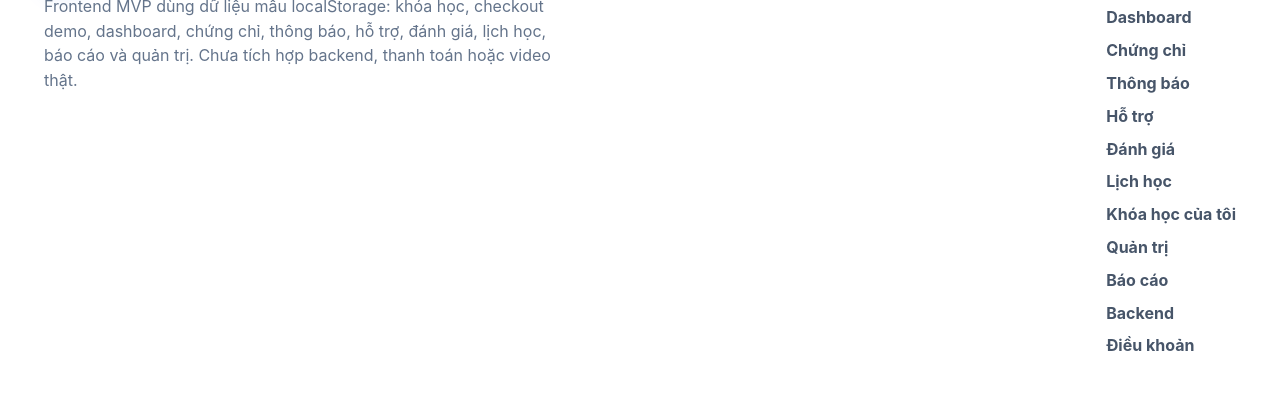
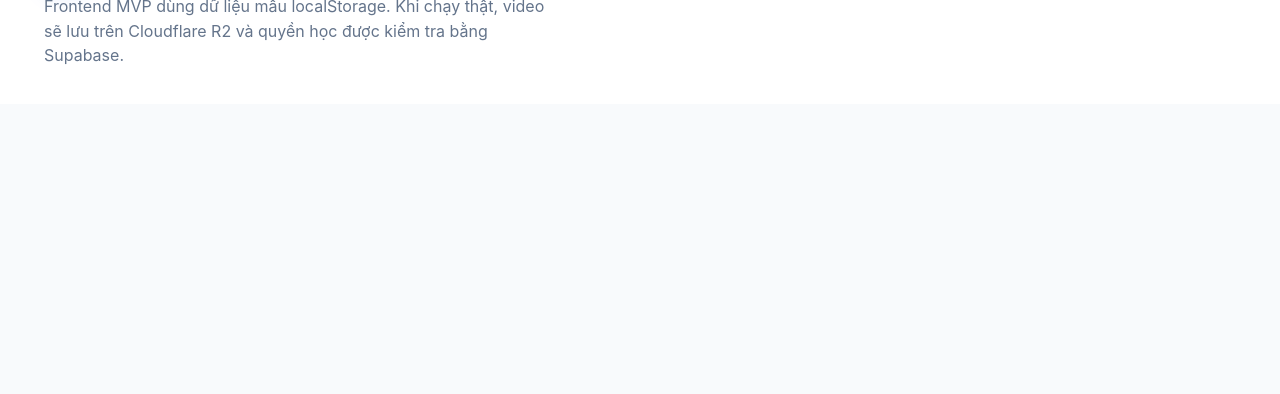
Before and after one commit to tuvungonline-gif/hoctructuyen, a website: page index.html in a window 1280 px wide. Shown: the part 4452-4846 px from the top of the page. After the commit the page ends 4556 px from the top, so only its background shows below. Drawn offline with Linux system fonts and the light colour scheme.

Commit message:
Bỏ menu footer bên phải cho giao diện gọn hơn

```diff
--- a/index.html
+++ b/index.html
@@ -25,9 +25,11 @@
       </nav>
     </header>
     <main id="app" class="app-shell"></main>
-    <footer class="site-footer">
-      <div><a class="brand footer-brand" href="#/"><span class="brand-mark">EV</span><span><strong>EduVideo</strong><small>Nền tảng học video mẫu</small></span></a><p>Frontend MVP dùng dữ liệu mẫu localStorage: khóa học, checkout demo, dashboard, chứng chỉ, thông báo, hỗ trợ, đánh giá, lịch học, báo cáo và quản trị. Chưa tích hợp backend, thanh toán hoặc video thật.</p></div>
-      <div class="footer-links"><a href="#/courses">Khóa học</a><a href="#/auth">Đăng nhập</a><a href="#/dashboard">Dashboard</a><a href="#/certificates">Chứng chỉ</a><a href="#/notifications">Thông báo</a><a href="#/support">Hỗ trợ</a><a href="#/reviews">Đánh giá</a><a href="#/schedule">Lịch học</a><a href="#/account">Khóa học của tôi</a><a href="#/admin">Quản trị</a><a href="#/reports">Báo cáo</a><a href="#/backend">Backend</a><a id="p5FooterLegal" href="#/legal">Điều khoản</a></div>
+    <footer class="site-footer clean-footer">
+      <div>
+        <a class="brand footer-brand" href="#/"><span class="brand-mark">EV</span><span><strong>EduVideo</strong><small>Nền tảng học video mẫu</small></span></a>
+        <p>Frontend MVP dùng dữ liệu mẫu localStorage. Khi chạy thật, video sẽ lưu trên Cloudflare R2 và quyền học được kiểm tra bằng Supabase.</p>
+      </div>
     </footer>
     <script src="app.js"></script>
     <script src="part3.js"></script>
```
